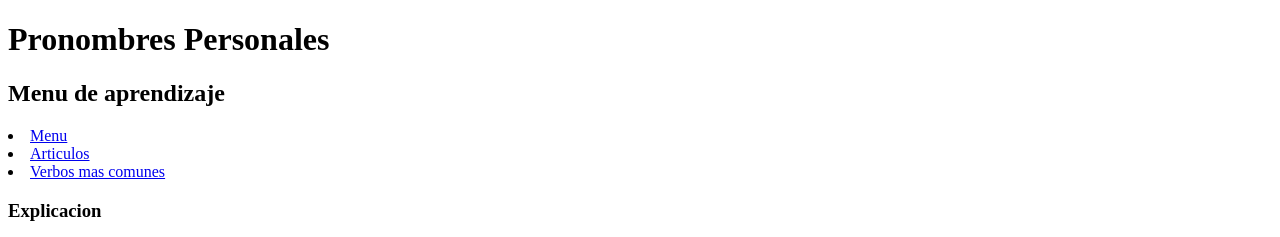
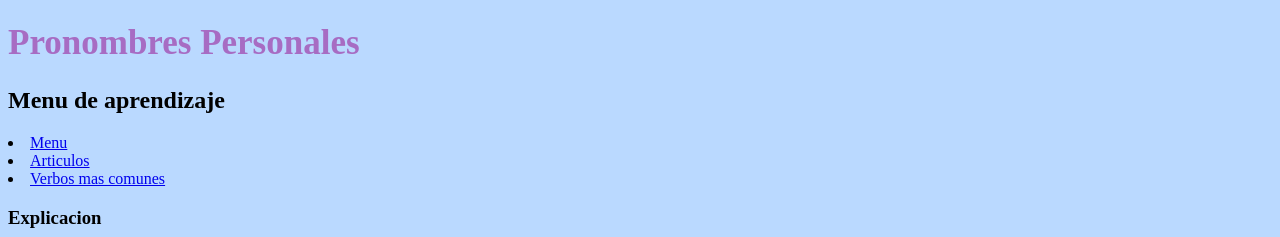
Before and after one commit to brandonxl/proyectoescuela, a plain HTML site: page pronombres.html in a window 1280 px wide. Shown: the top 237 px of the page. Drawn offline with Linux system fonts and the light colour scheme.

Commit message:
se agrego un fondo para que la pagina no se vea tan sencilla

```diff
--- /dev/null
+++ b/maquetacion/estilo.css
@@ -0,0 +1,11 @@
+h1{
+
+	color: #A76CC3;
+	font-size: 35px;
+}
+p{
+	font-size: 30px;
+}
+body{
+	background: #BAD9FF;
+}
--- a/pronombres.html
+++ b/pronombres.html
@@ -3,6 +3,7 @@
 <head>
 	<meta charset="utf-8">
 	<title>Pronombres personales</title>
+	<link rel="stylesheet" type="text/css" href="maquetacion/estilo.css">
 </head>
 <body>
 <h1>Pronombres Personales</h1>
```
